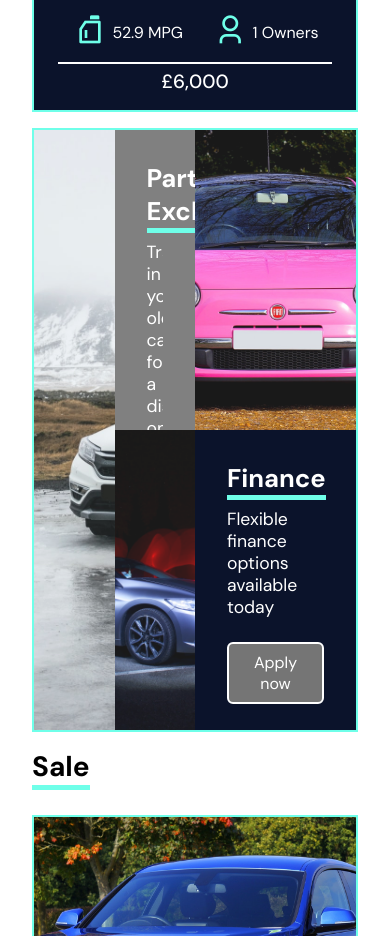
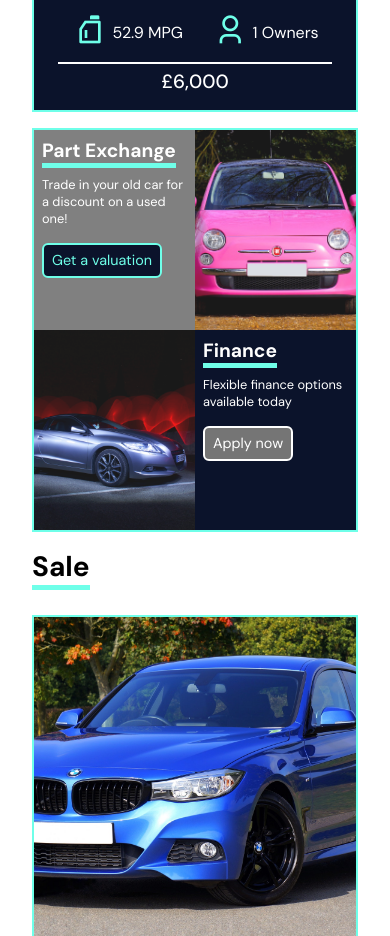
Before and after one commit to ScotDev/best-used-cards, a React (Create React App) app: page / in a window 390 px wide. Shown: the part 6220-7156 px from the top of the page. Built offline with nearby package versions, Linux system fonts and the light colour scheme; the HTML template or start-up script is replaced by a standard one.

Commit message:
Added info/call to action section

```diff
--- a/src/scss/_info.scss
+++ b/src/scss/_info.scss
@@ -51,3 +51,49 @@
 .info-grid-item:last-child {
   background-color: $primary-color;
 }
+
+// Tablets/iPads
+@media only screen and (max-width: 1000px) {
+  .info-grid {
+    grid-template-columns: 1fr 1fr 1fr;
+    grid-auto-rows: minmax(150px, 200px);
+    .info-grid-item {
+      .info-grid-item-content {
+        padding: 1rem;
+        h3 {
+          font-size: 1.4rem;
+        }
+        p {
+          font-size: 1rem;
+        }
+      }
+    }
+  }
+}
+
+// Large mobile phones
+@media only screen and (max-width: 700px) {
+  .info-grid {
+    grid-template-columns: 0 1fr 1fr;
+    grid-auto-rows: minmax(150px, 200px);
+    .info-grid-item {
+      .info-grid-item-content {
+        padding: 0.5rem;
+        h3 {
+          font-size: 1.2rem;
+          margin: 0 auto 0.5rem 0;
+        }
+        p {
+          font-size: 0.8rem;
+          margin: 0 0 1rem 0;
+        }
+        .btn {
+          border: 2px solid;
+          border-radius: 6px;
+          padding: 0.4rem 0.5rem;
+          font-size: 0.9rem;
+        }
+      }
+    }
+  }
+}
```
Also changed, not shown: src/styles.min.css.
